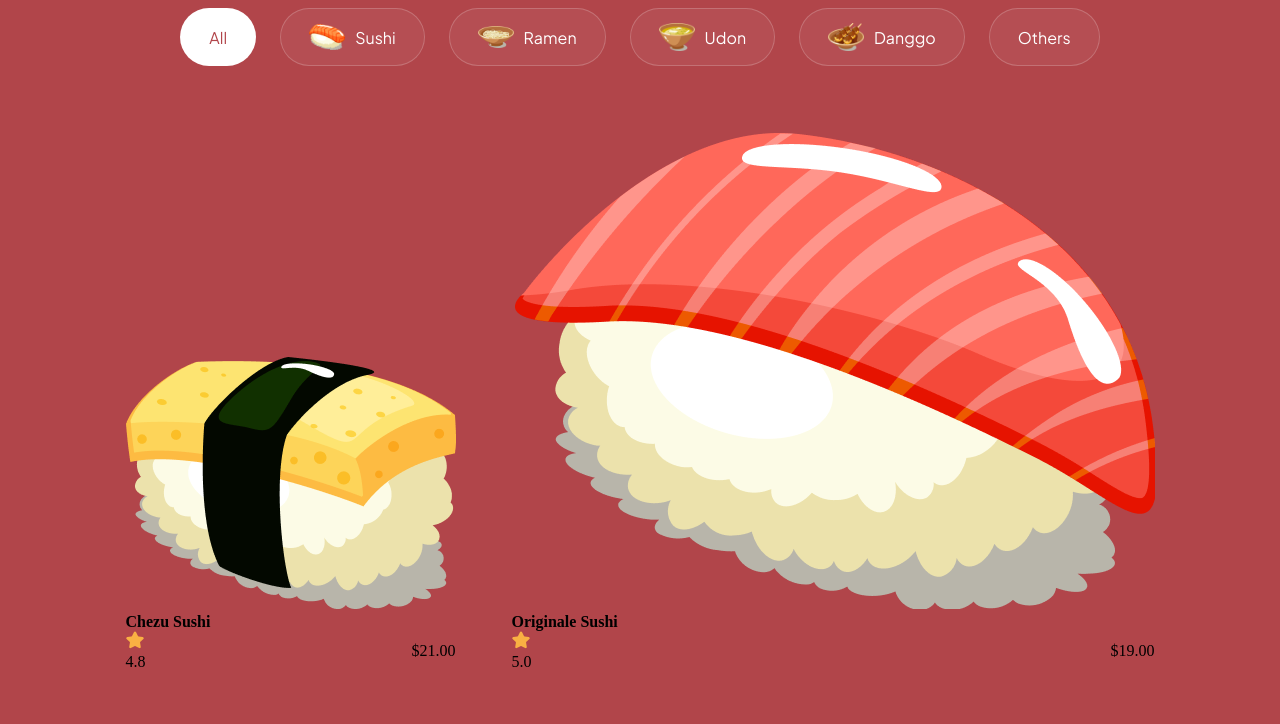
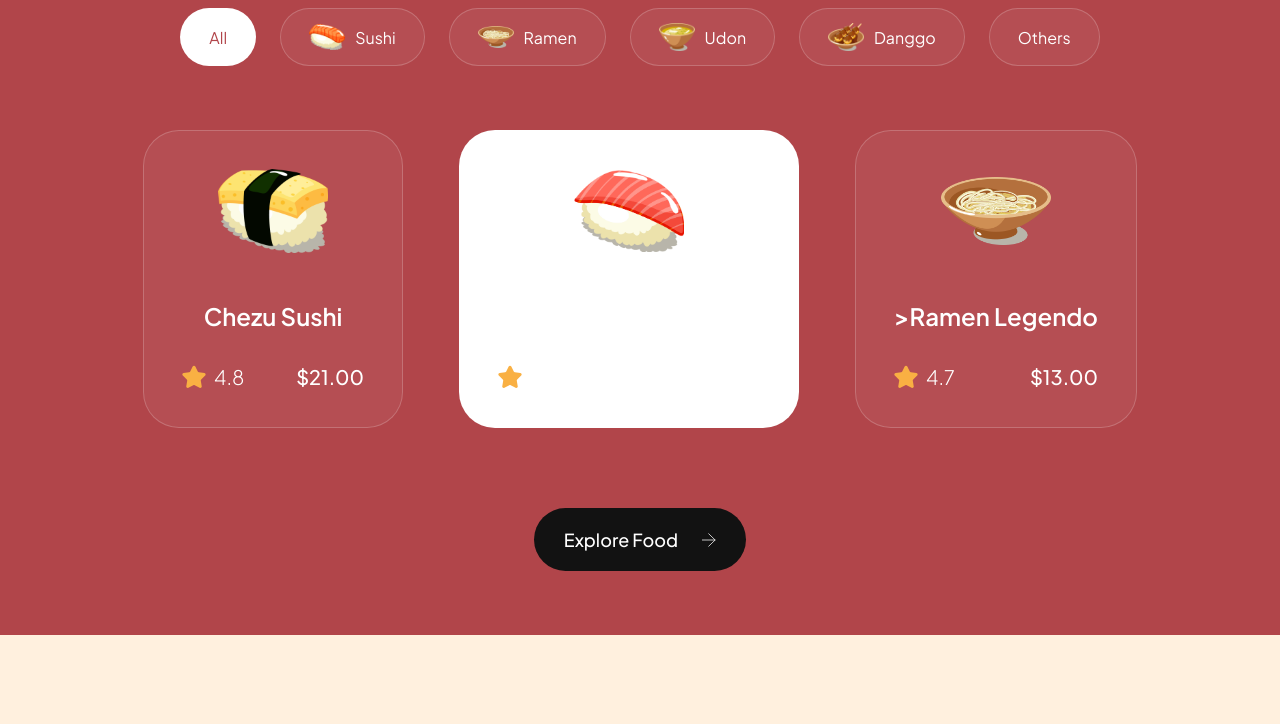
Before and after one commit to mistersouza/sushi-restaurant, a website built with Vite: page index.html in a window 1280 px wide. Shown: the part 1700-2424 px from the top of the page. After the commit the page ends 2335 px from the top, so only its background shows below. Built offline with nearby package versions, Linux system fonts and the light colour scheme; files whose address does not match are found by name.

Commit message:
Style popular foods catalogue

```diff
--- a/assets/css/sections/popular.css
+++ b/assets/css/sections/popular.css
@@ -101,3 +101,66 @@
     object-fit: contain;
     margin-left: 21px;
 }
+
+.popular-foods__card {
+    padding: 38px;
+    min-width: 260px;
+    height: fit-content;
+
+    display: flex;
+    flex-direction: column;
+    align-items: center;
+
+    border-radius: 36px;
+    background-color: rgba(255, 255, 255, 0.05);
+    border: 1px solid rgba(255, 255, 255, 0.2);
+
+    font-size: 20px;
+    font-family: var(--plus-jakarta-sans);
+    font-weight: 300;
+    color: #fff;
+}
+
+.popular-foods__card-image {
+    width: 110px;
+    height: 84px;
+    object-fit: contain;
+}
+
+.popular-foods__card-title {
+    margin-top: 47px;
+
+    font-weight: 600;
+    font-size: 24px;
+    line-height: 32px;
+    font-family: var(---playfair-display);
+    color: #fff;
+    text-align: center;
+}
+
+.popular-foods__card-details {
+    width: 100%;
+    margin-top: 32px;
+}
+
+.popular-foods__card-rating {
+    display: flex;
+    align-items: center;
+    gap: 8px;
+}
+
+.popular-foods__card-rating img {
+    width: 24px;
+    height: 24px;
+    object-fit: contain;
+}
+
+.popular-foods__card-price {
+    font-weight: 500;
+}
+
+/* active-card styles */
+.popular-foods__card.active-card {
+    background-color: #fff;
+    min-width: 340px
+}
```
